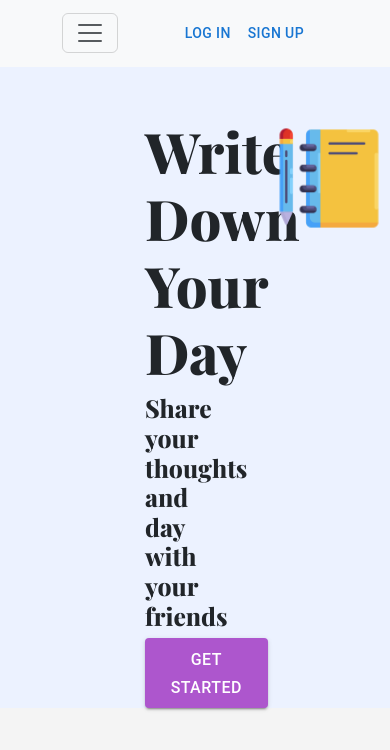
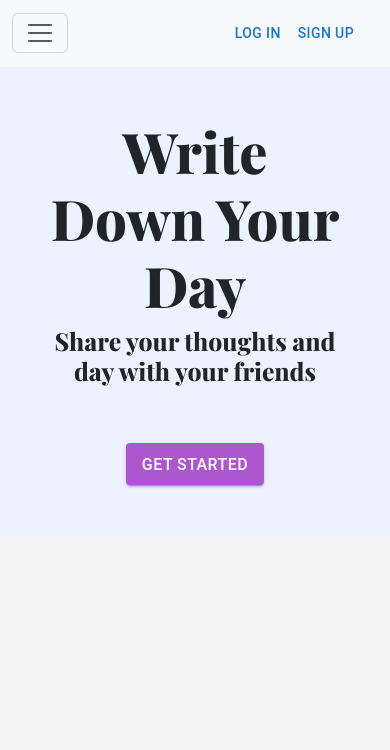
Before and after one commit to cleff27/diary, a React (Create React App) app: page / in a window 390 px wide. Shown: the top 750 px of the page. Built offline with nearby package versions, Linux system fonts and the light colour scheme; no server answers; the HTML template or start-up script is replaced by a standard one.

Commit message:
changes in responsivenes part-2

```diff
--- a/src/components/Banner/Banner.js
+++ b/src/components/Banner/Banner.js
@@ -9,8 +9,8 @@ export default function Banner() {
   return (
     <Box sx={{ flexGrow: 1 }} className="banner-box">
       <Grid container spacing={0}>
-        <Grid className="left-banner" container xs={6}>
-          <Grid xs={12}>
+        <Grid className="left-banner" container xs={12} sm={6} md={6}>
+          <Grid xs={12} sm={12} md={12}>
             <div className="display-text">
               <h1>
                 <h1 className="banner-heading">Write Down Your Day</h1>
@@ -18,7 +18,7 @@ export default function Banner() {
               <h2>Share your thoughts and day with your friends</h2>
             </div>
           </Grid>
-          <Grid xs={12}>
+          <Grid xs={12} sm={12} md={12}>
             <div className="get-started">
               <Link to="/create">
                 {" "}
@@ -31,7 +31,7 @@ export default function Banner() {
           </Grid>
         </Grid>
 
-        <Grid xs={6}>
+        <Grid xs={0} sm={6} md={6}>
           <div className="img-div">
             <img className="banner-img" src={bannerImg} alt="banner here" />
           </div>
--- a/src/components/Banner/banner.css
+++ b/src/components/Banner/banner.css
@@ -31,3 +31,15 @@
 a {
   text-decoration: none;
 }
+@media (max-width: 768px) {
+  .banner-box {
+    text-align: center;
+    padding: 50px;
+  }
+  .display-text {
+    padding: 0px;
+  }
+  .get-started {
+    padding-top: 50px;
+  }
+}
--- a/src/components/Create/create.css
+++ b/src/components/Create/create.css
@@ -5,3 +5,8 @@
   padding-top: 20px;
   padding-bottom: 20px;
 }
+@media (max-width: 768px) {
+  .create-div {
+    padding: 10px 5px;
+  }
+}
--- a/src/components/CreatedBlogs/myblogs.css
+++ b/src/components/CreatedBlogs/myblogs.css
@@ -4,3 +4,8 @@
 .gridcard {
   padding: 10px;
 }
+@media (max-width: 768px) {
+  .box-div {
+    padding: 10px 5px;
+  }
+}
--- a/src/components/FriendRequests/friendrequests.css
+++ b/src/components/FriendRequests/friendrequests.css
@@ -1,3 +1,8 @@
 .friend-request-div {
   padding: 50px 100px;
 }
+@media (max-width: 768px) {
+  .friend-request-div {
+    padding: 10px 5px;
+  }
+}
--- a/src/components/Friends/friends.css
+++ b/src/components/Friends/friends.css
@@ -2,3 +2,8 @@
   display: flex;
   padding: 50px 100px;
 }
+@media (max-width: 768px) {
+  .friends-div {
+    padding: 10px 5px;
+  }
+}
--- a/src/components/Navbar/Navbar.css
+++ b/src/components/Navbar/Navbar.css
@@ -10,3 +10,8 @@
 .nav-tabss {
   text-align: center;
 }
+@media (max-width: 768px) {
+  .maindiv {
+    padding: 10px 0px;
+  }
+}
--- a/src/components/ShowUsers/showusers.css
+++ b/src/components/ShowUsers/showusers.css
@@ -1,3 +1,8 @@
 .showusers-div {
   padding: 50px 100px;
 }
+@media (max-width: 768px) {
+  .showusers-div {
+    padding: 10px 5px;
+  }
+}
```
